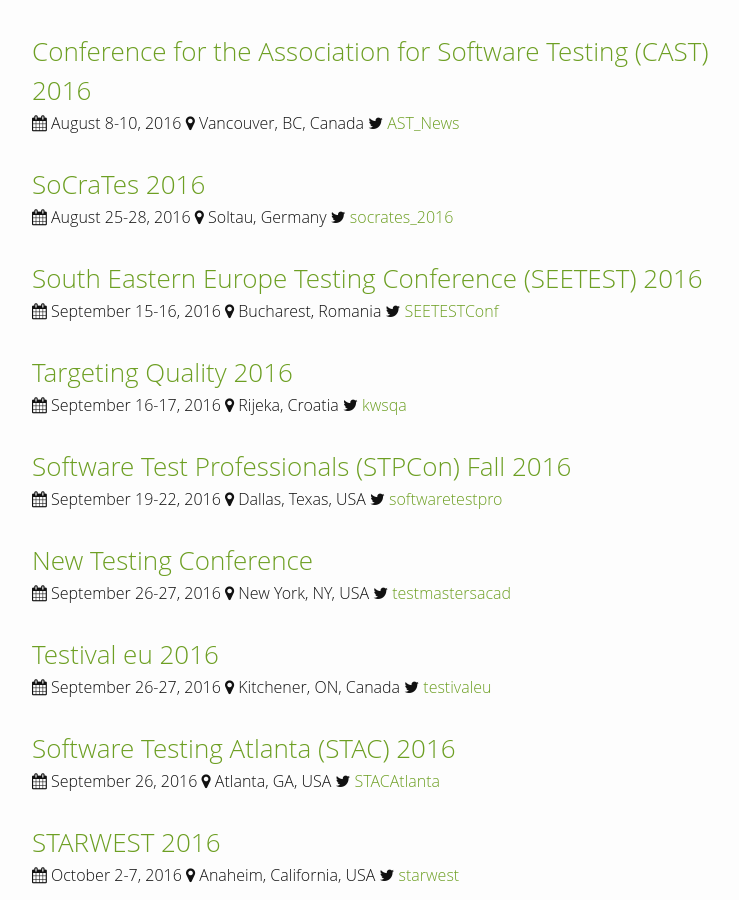
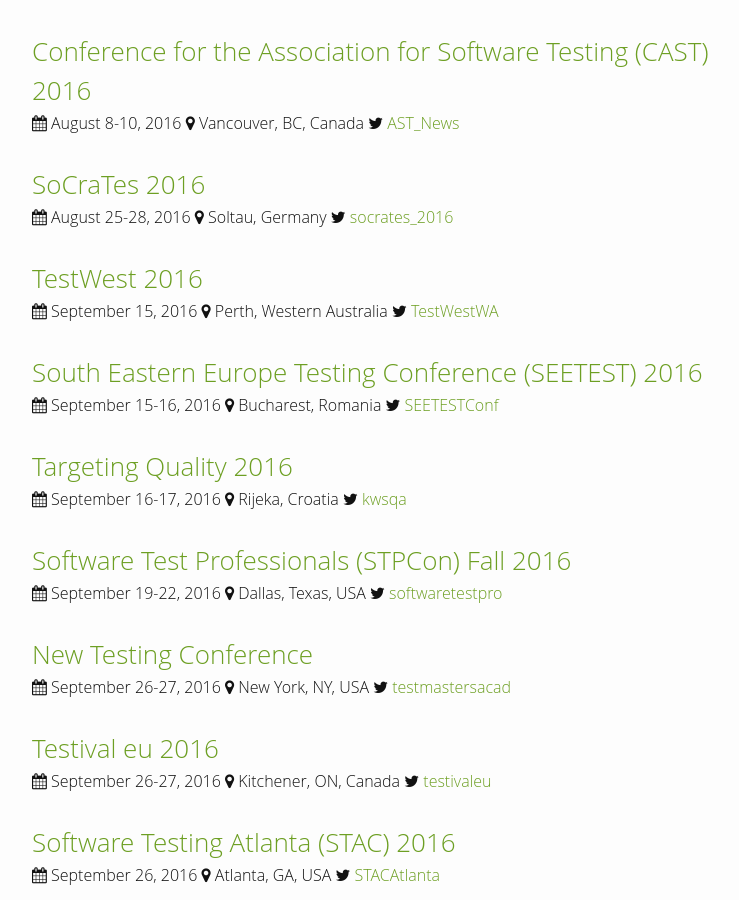
Before and after one commit to TestingConferences/testingconferences.github.io, a Jekyll site: the page built from index.html, in a window 1280 px wide and 900 px high, scrolled down 782 px. Shown: the whole window, without its empty margins (238-977 px from the left). Built offline with Jekyll 4.4.1, drawn with Linux system fonts in a browser that asks for light colours.

Commit message:
Update current.yml
Added details for TestWest WA, on 15th September 2016

```diff
--- a/_data/current.yml
+++ b/_data/current.yml
@@ -50,6 +50,12 @@
   dates: "August 25-28, 2016"
   url: https://www.socrates-conference.de/
   twitter: socrates_2016
+
+- name: TestWest 2016
+  location: Perth, Western Australia
+  dates: "September 15, 2016"
+  url: http://www.testwest.org
+  twitter: TestWestWA
 
 - name: South Eastern Europe Testing Conference (SEETEST) 2016
   location: Bucharest, Romania
```
